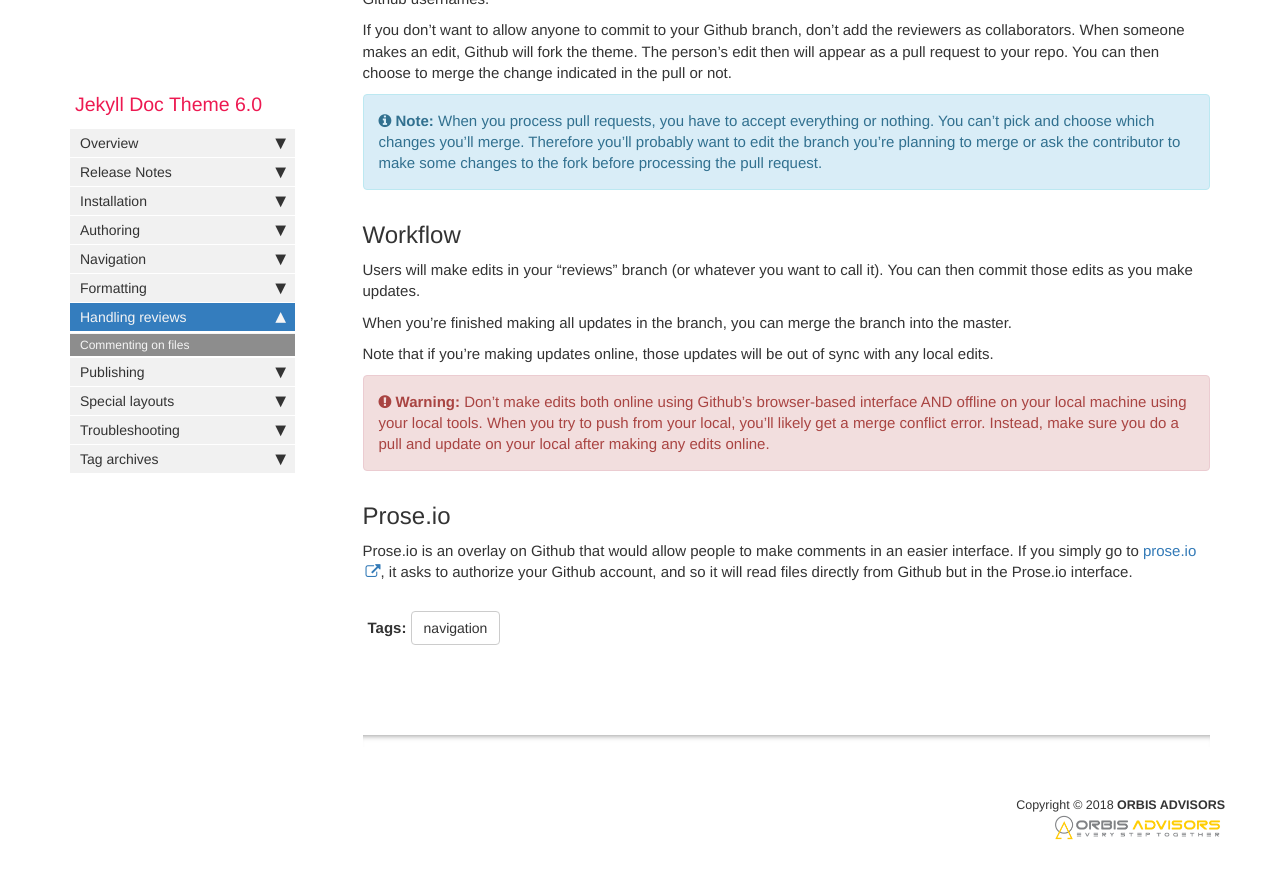
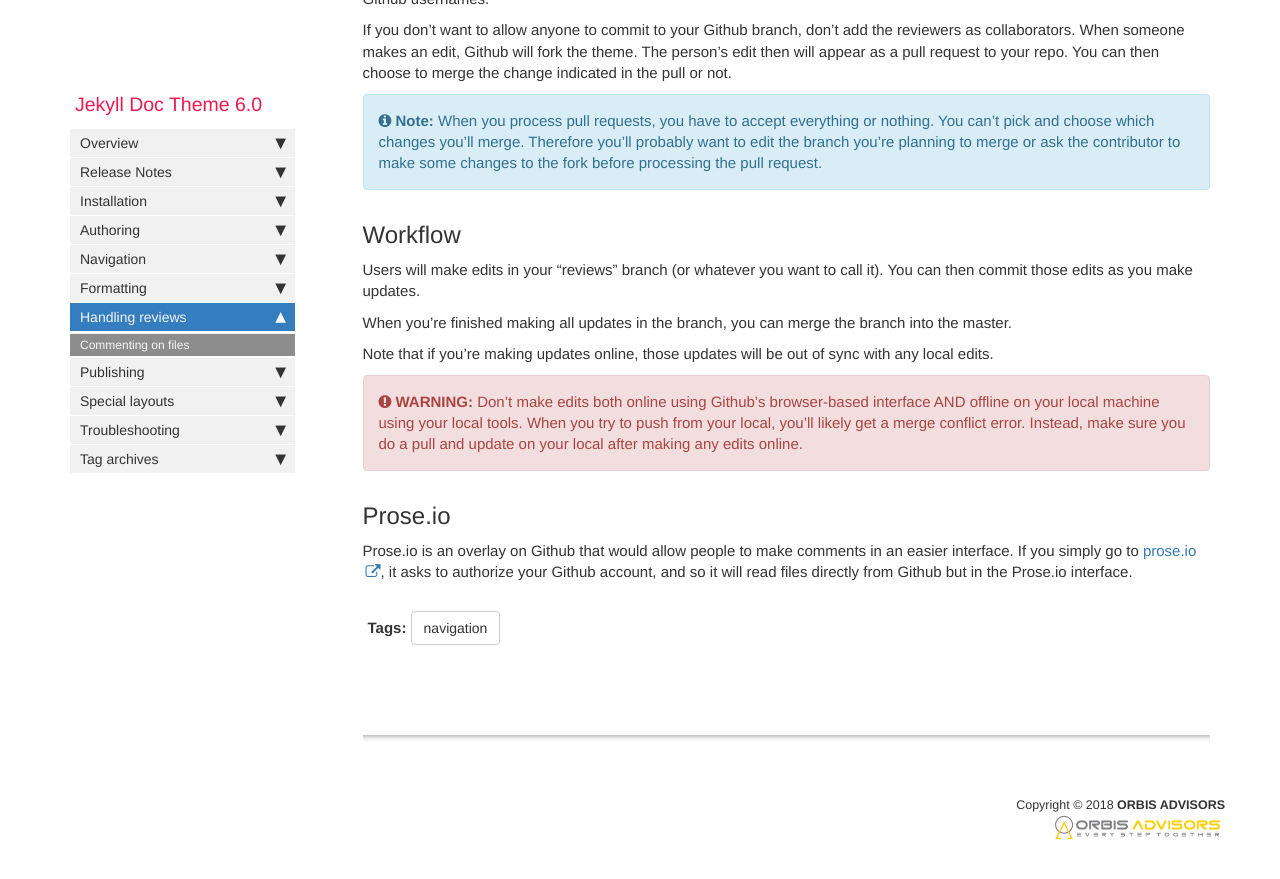
Before and after one commit to ndkhaivn/orbiscrm, a Jekyll site: the page built from pages/mydoc/mydoc_commenting_on_files.md, in a window 1280 px wide and 900 px high, scrolled down 1225 px. Shown: the top 879 px of the window. Built offline with Jekyll 4.4.1, drawn with Linux system fonts in a browser that asks for light colours; comment, search, counter and statistics services are not loaded.

Commit message:
Change "warning" to "WARNING"

```diff
--- a/_includes/warning.html
+++ b/_includes/warning.html
@@ -1 +1 @@
-<div markdown="span" class="alert alert-danger" role="alert"><i class="fa fa-exclamation-circle"></i> <b>Warning:</b> {{include.content}}</div>
+<div markdown="span" class="alert alert-danger" role="alert"><i class="fa fa-exclamation-circle"></i> <b>WARNING:</b> {{include.content}}</div>
```
